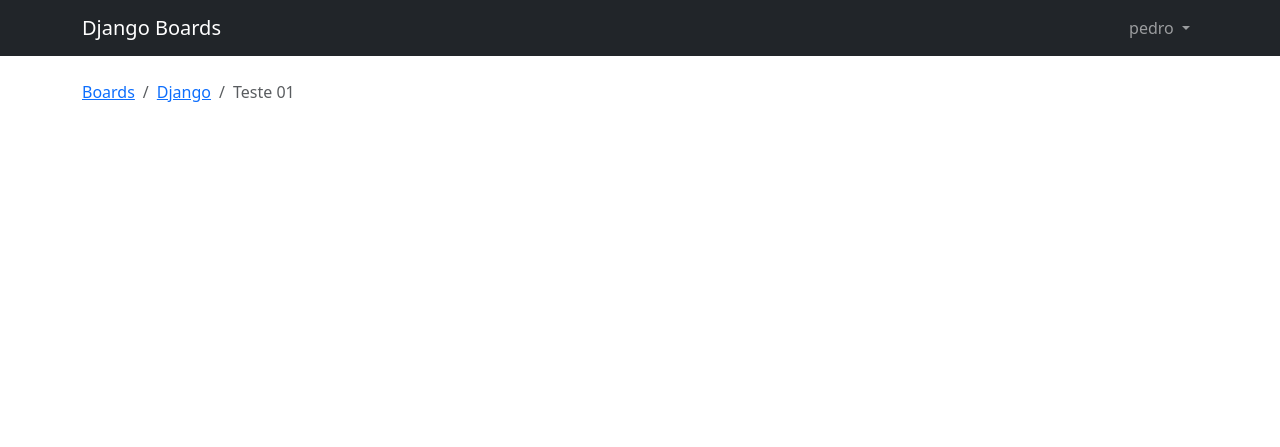
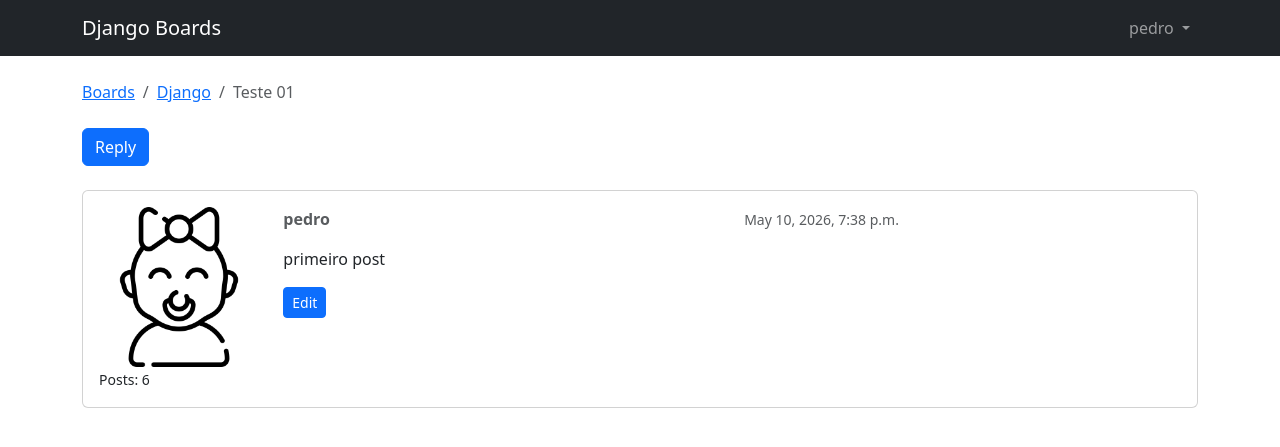
Before and after one commit to PedroPalharesAkaK/Django_Project, a Django app: page /boards/1/topics/1/ in a window 1280 px wide. Shown: the top 447 px of the page. Run offline with Django 5.2, Linux system fonts and the light colour scheme; a user stored in the database is signed in; data comes from the database, SQL or seed files in the repository; some libraries are stand-ins or nearby versions.

Commit message:
topic viewer

```diff
--- a/templates/topic_posts.html
+++ b/templates/topic_posts.html
@@ -1,4 +1,6 @@
 {% extends 'base.html' %}
+
+{% load static %}
 
 {% block title %}{{ topic.subject }}{% endblock %}
 
@@ -10,4 +12,37 @@
 
 {% block content %}
 
+  <div class="mb-4">
+    <a href="#" class="btn btn-primary" role="button">Reply</a>
+  </div>
+
+  {% for post in topic.posts.all %}
+    <div class="card mb-2">
+      <div class="card-body p-3">
+        <div class="row">
+          <div class="col-2">
+            <img src="{% static 'img/baby.png' %}" alt="{{ post.created_by.username }}" class="w-100">
+            <small>Posts: {{ post.created_by.posts.count }}</small>
+          </div>
+          <div class="col-10">
+            <div class="row mb-3">
+              <div class="col-6">
+                <strong class="text-muted">{{ post.created_by.username }}</strong>
+              </div>
+              <div class="col-6 text-right">
+                <small class="text-muted">{{ post.created_at }}</small>
+              </div>
+            </div>
+            {{ post.message }}
+            {% if post.created_by == user %}
+              <div class="mt-3">
+                <a href="#" class="btn btn-primary btn-sm" role="button">Edit</a>
+              </div>
+            {% endif %}
+          </div>
+        </div>
+      </div>
+    </div>
+  {% endfor %}
+
 {% endblock %}
```
Also changed, not shown: static/img/alien_head.png (added), static/img/baby.png (added).
